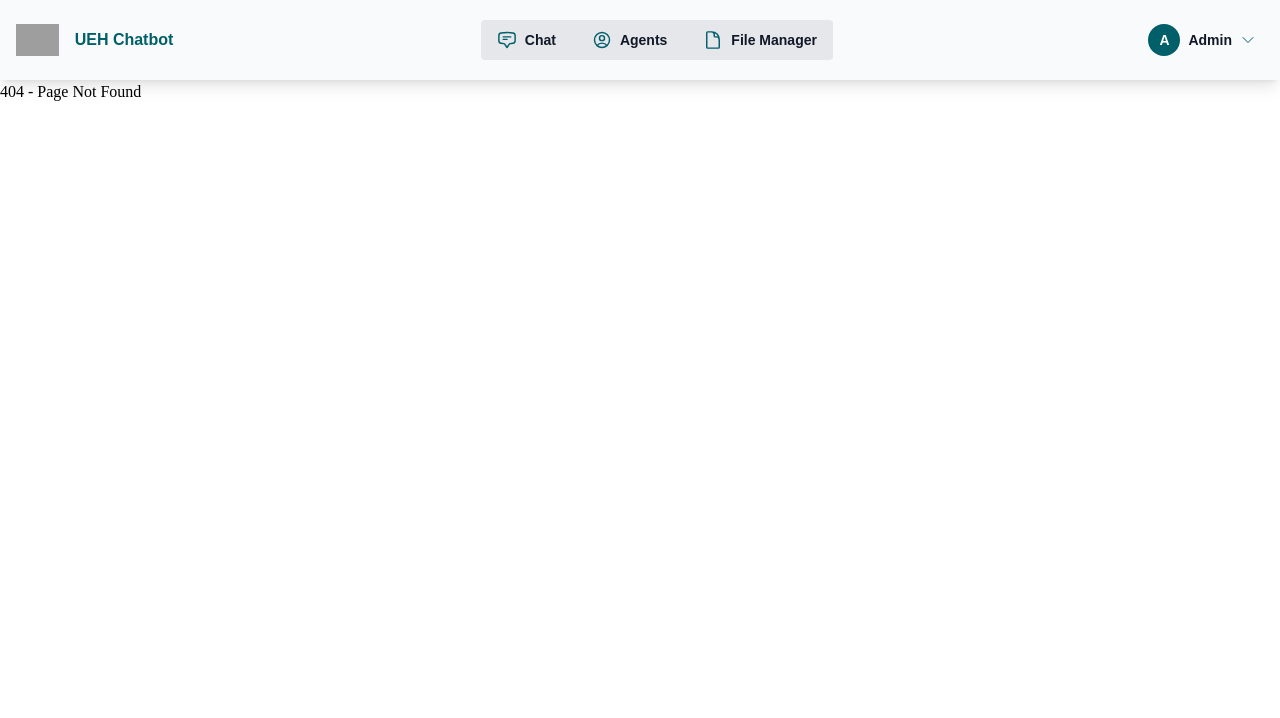
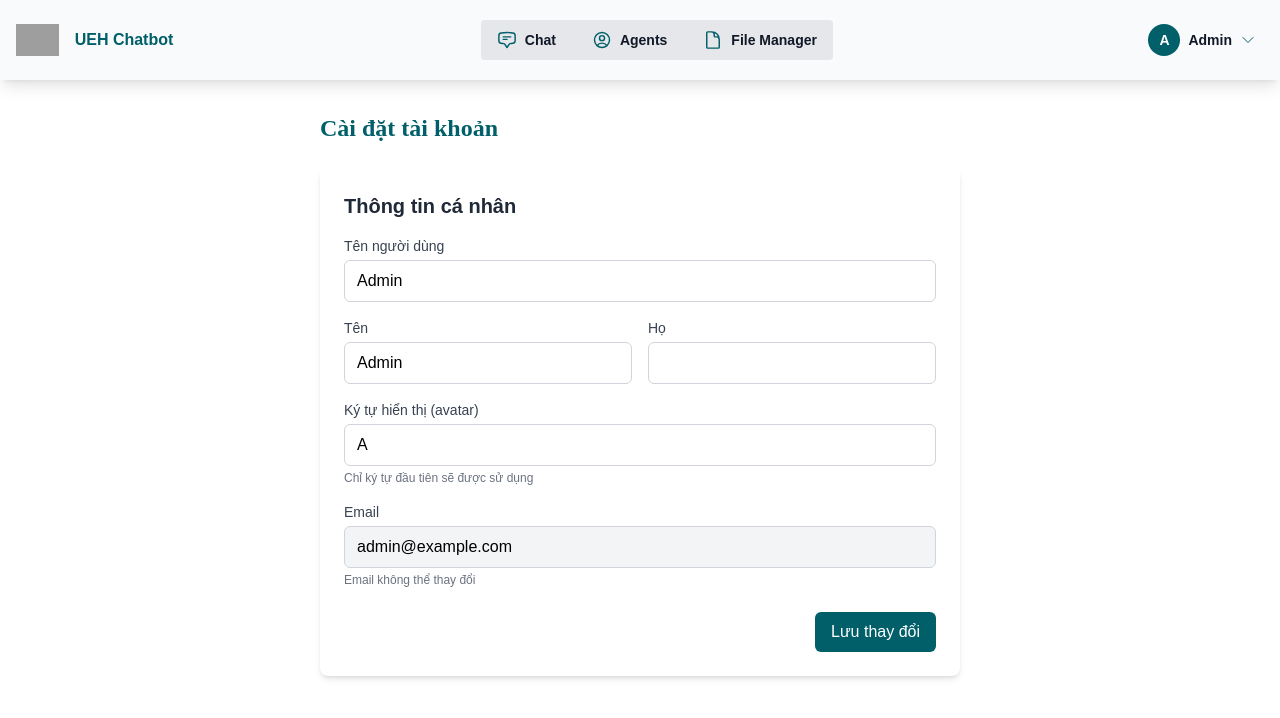
Before and after one commit to AnVuTrong/practice-redux, a React (Create React App) app: page /settings in a window 1280 px wide. Before the commit this address had no page. Shown: the top 718 px of the page. Built offline with nearby package versions, Linux system fonts and the light colour scheme; grey boxes are pictures that could not be loaded.

Commit message:
Add settings route and enhance user profile management

```diff
--- a/src/components/chat-content.components/ChatMessage.component.tsx
+++ b/src/components/chat-content.components/ChatMessage.component.tsx
@@ -1,4 +1,5 @@
 import React, { useState, useMemo } from 'react';
+import { Link } from 'react-router-dom';
 import { Message } from '../../types/chat.types';
 import { MessageActions } from './MessageActions.component';
 import { EditableMessage } from './EditableMessage.component';
@@ -75,10 +76,12 @@ export const ChatMessage: React.FC<ChatMessageProps> = ({ message, chatId }) =>
         {/* User Avatar (shown only for user messages and inside the message box) */}
         {!isBot && (
           <div className="flex items-center mb-2">
-            <div className="w-6 h-6 rounded-full bg-primary flex items-center justify-center mr-2">
-              <span className="text-xs text-bold text-white">{currentUser?.avatar || 'U'}</span>
-            </div>
-            <span className="text-sm font-bold">{currentUser?.name || 'You'}</span>
+            <Link to="/settings" className="flex items-center hover:opacity-80 transition-opacity">
+              <div className="w-6 h-6 rounded-full bg-primary flex items-center justify-center mr-2">
+                <span className="text-xs text-bold text-white">{currentUser?.avatar || 'U'}</span>
+              </div>
+              <span className="text-sm font-bold">{currentUser?.name || 'You'}</span>
+            </Link>
           </div>
         )}
 
--- a/src/components/header.components/UserMenu.component.tsx
+++ b/src/components/header.components/UserMenu.component.tsx
@@ -1,5 +1,6 @@
 import React, { useState } from 'react';
 import { useAppSelector } from '../../hooks/redux.hook';
+import { Link } from 'react-router-dom';
 
 export const UserMenu = () => {
   const [isOpen, setIsOpen] = useState(false);
@@ -8,6 +9,10 @@ export const UserMenu = () => {
   // Default values if user is not available
   const userInitial = currentUser?.avatar || 'G';
   const userName = currentUser?.name || 'Guest';
+
+  const handleMenuItemClick = () => {
+    setIsOpen(false);
+  };
 
   return (
     <div className="relative">
@@ -32,11 +37,16 @@ export const UserMenu = () => {
       </button>
 
       {isOpen && (
-        <div className="absolute right-0 mt-2 w-48 rounded-md shadow-lg bg-white ring-1 ring-black ring-opacity-5">
+        <div className="absolute right-0 mt-2 w-48 rounded-md shadow-lg bg-white ring-1 ring-black ring-opacity-5 z-50">
           <div className="py-1">
-            <a href="#" className="block px-4 py-2 text-sm text-gray-700 hover:bg-gray-100">Your Profile</a>
-            <a href="#" className="block px-4 py-2 text-sm text-gray-700 hover:bg-gray-100">Settings</a>
-            <a href="#" className="block px-4 py-2 text-sm text-gray-700 hover:bg-gray-100">Sign out</a>
+            <Link
+              to="/settings"
+              className="block px-4 py-2 text-sm text-gray-700 hover:bg-gray-100"
+              onClick={handleMenuItemClick}
+            >
+              Cài đặt tài khoản
+            </Link>
+            <a href="#" className="block px-4 py-2 text-sm text-gray-700 hover:bg-gray-100">Đăng xuất</a>
           </div>
         </div>
       )}
--- a/src/constants/Routes.constant.ts
+++ b/src/constants/Routes.constant.ts
@@ -6,4 +6,5 @@ export const ROUTES = {
   CHAT: '/chat',
   AGENTS: '/agents',
   FILE_MANAGER: '/file-manager',
+  SETTINGS: '/settings',
 } as const;
--- a/src/features/userSlice.feature.ts
+++ b/src/features/userSlice.feature.ts
@@ -3,6 +3,8 @@ import { createSlice, PayloadAction } from '@reduxjs/toolkit';
 export interface User {
   id: string;
   name: string;
+  firstName?: string;
+  lastName?: string;
   avatar: string;
   email?: string;
   role: 'admin' | 'user' | 'guest';
@@ -18,6 +20,8 @@ const initialState: UserState = {
   currentUser: {
     id: '1',
     name: 'Admin',
+    firstName: 'Admin',
+    lastName: '',
     avatar: 'A',
     email: 'admin@example.com',
     role: 'admin'
@@ -41,6 +45,9 @@ export const userSlice = createSlice({
     updateUserProfile: (state, action: PayloadAction<Partial<User>>) => {
       if (state.currentUser) {
         state.currentUser = { ...state.currentUser, ...action.payload };
+
+        // Save to localStorage for persistence
+        localStorage.setItem('user', JSON.stringify(state.currentUser));
       }
     },
     setLoading: (state, action: PayloadAction<boolean>) => {
--- /dev/null
+++ b/src/pages/Settings.page.tsx
@@ -0,0 +1,167 @@
+import React, { useState, useEffect } from 'react';
+import { useAppDispatch, useAppSelector } from '../hooks/redux.hook';
+import { updateUserProfile } from '../features/userSlice.feature';
+
+const Settings = () => {
+  const dispatch = useAppDispatch();
+  const { currentUser } = useAppSelector(state => state.user);
+
+  const [formData, setFormData] = useState({
+    name: '',
+    firstName: '',
+    lastName: '',
+    avatar: '',
+  });
+
+  const [isSaved, setIsSaved] = useState(false);
+
+  // Initialize form with current user data
+  useEffect(() => {
+    if (currentUser) {
+      setFormData({
+        name: currentUser.name || '',
+        firstName: currentUser.firstName || '',
+        lastName: currentUser.lastName || '',
+        avatar: currentUser.avatar || '',
+      });
+    }
+  }, [currentUser]);
+
+  const handleChange = (e: React.ChangeEvent<HTMLInputElement>) => {
+    const { name, value } = e.target;
+    setFormData(prev => ({
+      ...prev,
+      [name]: value
+    }));
+  };
+
+  const handleSubmit = (e: React.FormEvent) => {
+    e.preventDefault();
+
+    // Update user profile in Redux store
+    dispatch(updateUserProfile({
+      name: formData.name,
+      firstName: formData.firstName,
+      lastName: formData.lastName,
+      avatar: formData.avatar.charAt(0).toUpperCase(), // Just use the first character as avatar
+    }));
+
+    // Show success message
+    setIsSaved(true);
+    setTimeout(() => setIsSaved(false), 3000);
+  };
+
+  if (!currentUser) {
+    return (
+      <div className="flex justify-center items-center h-full">
+        <p>Please log in to view settings</p>
+      </div>
+    );
+  }
+
+  return (
+    <div className="container mx-auto px-4 py-8 max-w-2xl">
+      <h1 className="text-2xl font-bold text-primary mb-6">Cài đặt tài khoản</h1>
+
+      <div className="bg-white rounded-lg shadow-md p-6">
+        <form onSubmit={handleSubmit}>
+          <div className="mb-6">
+            <h2 className="text-xl font-semibold text-gray-800 mb-4">Thông tin cá nhân</h2>
+
+            <div className="mb-4">
+              <label htmlFor="name" className="block text-sm font-medium text-gray-700 mb-1">
+                Tên người dùng
+              </label>
+              <input
+                type="text"
+                id="name"
+                name="name"
+                value={formData.name}
+                onChange={handleChange}
+                className="w-full px-3 py-2 border border-gray-300 rounded-md focus:outline-none focus:ring-2 focus:ring-primary focus:border-transparent"
+                required
+              />
+            </div>
+
+            <div className="grid grid-cols-1 md:grid-cols-2 gap-4 mb-4">
+              <div>
+                <label htmlFor="firstName" className="block text-sm font-medium text-gray-700 mb-1">
+                  Tên
+                </label>
+                <input
+                  type="text"
+                  id="firstName"
+                  name="firstName"
+                  value={formData.firstName}
+                  onChange={handleChange}
+                  className="w-full px-3 py-2 border border-gray-300 rounded-md focus:outline-none focus:ring-2 focus:ring-primary focus:border-transparent"
+                />
+              </div>
+
+              <div>
+                <label htmlFor="lastName" className="block text-sm font-medium text-gray-700 mb-1">
+                  Họ
+                </label>
+                <input
+                  type="text"
+                  id="lastName"
+                  name="lastName"
+                  value={formData.lastName}
+                  onChange={handleChange}
+                  className="w-full px-3 py-2 border border-gray-300 rounded-md focus:outline-none focus:ring-2 focus:ring-primary focus:border-transparent"
+                />
+              </div>
+            </div>
+
+            <div className="mb-4">
+              <label htmlFor="avatar" className="block text-sm font-medium text-gray-700 mb-1">
+                Ký tự hiển thị (avatar)
+              </label>
+              <input
+                type="text"
+                id="avatar"
+                name="avatar"
+                value={formData.avatar}
+                onChange={handleChange}
+                maxLength={1}
+                className="w-full px-3 py-2 border border-gray-300 rounded-md focus:outline-none focus:ring-2 focus:ring-primary focus:border-transparent"
+              />
+              <p className="text-xs text-gray-500 mt-1">Chỉ ký tự đầu tiên sẽ được sử dụng</p>
+            </div>
+
+            <div className="mb-4">
+              <label htmlFor="email" className="block text-sm font-medium text-gray-700 mb-1">
+                Email
+              </label>
+              <input
+                type="email"
+                id="email"
+                value={currentUser.email || ''}
+                className="w-full px-3 py-2 border border-gray-300 rounded-md bg-gray-100 cursor-not-allowed"
+                disabled
+              />
+              <p className="text-xs text-gray-500 mt-1">Email không thể thay đổi</p>
+            </div>
+          </div>
+
+          <div className="flex justify-end">
+            <button
+              type="submit"
+              className="px-4 py-2 bg-primary text-white rounded-md hover:bg-primary-light transition-colors"
+            >
+              Lưu thay đổi
+            </button>
+          </div>
+
+          {isSaved && (
+            <div className="mt-4 p-2 bg-green-100 text-green-800 rounded-md text-center">
+              Thay đổi đã được lưu thành công!
+            </div>
+          )}
+        </form>
+      </div>
+    </div>
+  );
+};
+
+export default Settings;
--- a/src/routers/Router.tsx
+++ b/src/routers/Router.tsx
@@ -10,10 +10,11 @@ const TodoTest = lazy(() => import('../pages/TodoTest.page'));
 const Chat = lazy(() => import('../pages/Chat.page'));
 const Agents = lazy(() => import('../pages/Agents.page'));
 const FileManager = lazy(() => import('../pages/FileManager.page'));
+const Settings = lazy(() => import('../pages/Settings.page'));
 
 export const Router = () => {
   return (
-    <Suspense fallback={<div>Loading...</div>}>
+    <Suspense fallback={<div className="flex items-center justify-center h-full">Loading...</div>}>
       <Routes>
         <Route path="/" element={<Home />} />
         <Route path="/about" element={<About />} />
@@ -22,6 +23,7 @@ export const Router = () => {
         <Route path="/chat" element={<Chat />} />
         <Route path="/agents" element={<Agents />} />
         <Route path="/file-manager" element={<FileManager />} />
+        <Route path="/settings" element={<Settings />} />
         <Route path="*" element={<NotFound />} />
       </Routes>
     </Suspense>
```
